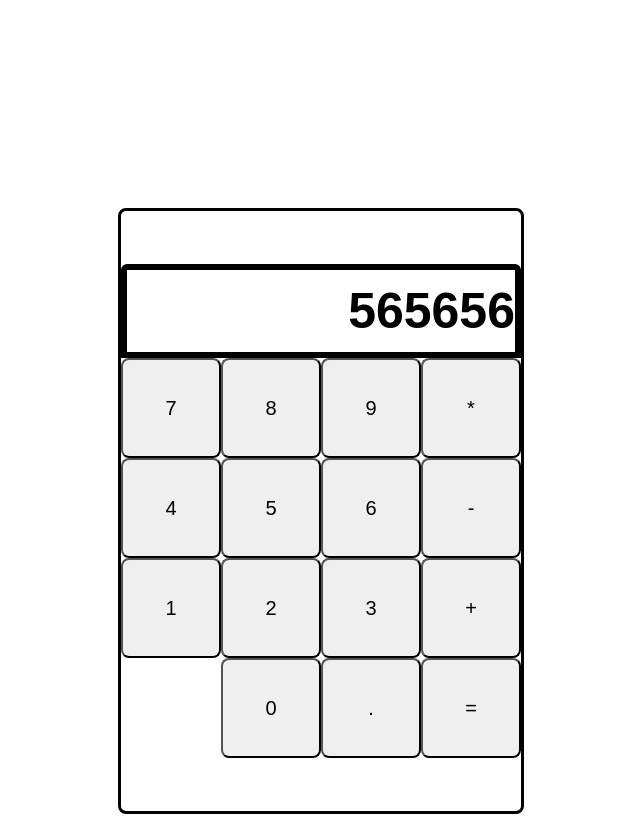
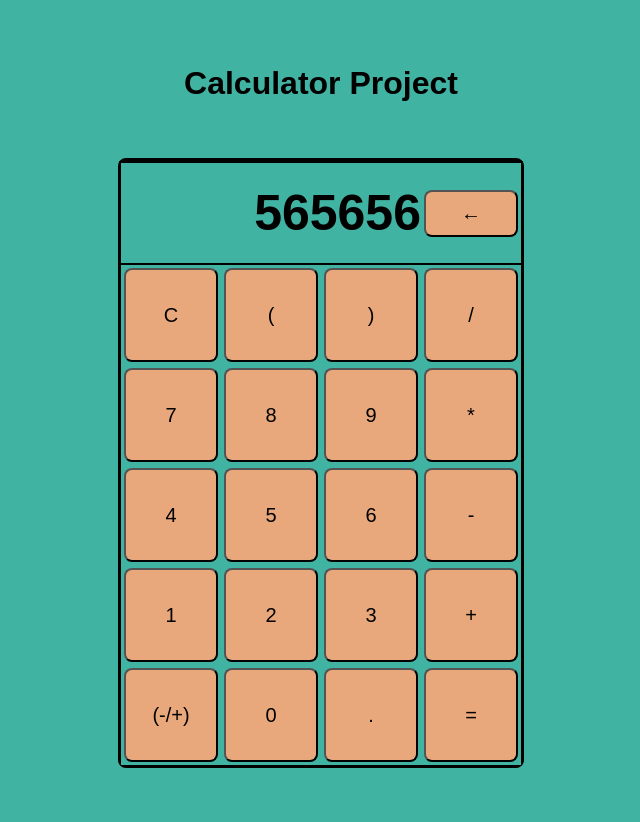
Before and after one commit to iUnknownGalaxy/Calculator-js, a plain HTML site: page index.html in a window 1280 px wide. Shown: the whole page, without its empty margins (319-959 px from the left). After the commit the page ends 800 px from the top, so only its background shows below. Drawn offline with Linux system fonts and the light colour scheme.

Commit message:
feat: Add delete button and adjust colors

```diff
--- a/index.html
+++ b/index.html
@@ -9,14 +9,12 @@
 </head>
 <body>
     <div id="header">
-
+        <h1>Calculator Project</h1>
     </div>
     <div id="container">
         <div id="calculator">
-            <div id ="top">
-
-            </div>
-            <div id="display">565656</div>
+            <div id="display">565656<button id="delete"></button></div>
+            <div id="adjusters"></div>
             <div id="bottom">
                 <div id="numbers"></div>
                 <div id="operators"></div>
--- a/javascript.js
+++ b/javascript.js
@@ -32,27 +32,38 @@ function createNumbers() {
     for(let i = 9; i >= 0; i--) {
         const numberButton = document.createElement("button");
         numberButton.textContent = `${i}`;
-        numberButton.style.cssText = numberStyle;
+        numberButton.style.cssText = buttonStyle;
         numbers.appendChild(numberButton);
         if(i === 1) {
             const dotButton = document.createElement("button");
             dotButton.textContent = ".";
-            dotButton.style.cssText = numberStyle;
+            dotButton.style.cssText = buttonStyle;
             numbers.appendChild(dotButton);
         }
     }
-    const emptyDiv = document.createElement("div");
-    emptyDiv.style.cssText = numberStyle;
-    numbers.appendChild(emptyDiv);
+    const negativeButton = document.createElement("button");
+    negativeButton.style.cssText = buttonStyle;
+    negativeButton.textContent = "(-/+)";
+    numbers.appendChild(negativeButton);
 }
 
 function createOperators() {
-    let operatorArray = ["*", "-", "+", "="]
+    let operatorArray = ["*", "-", "+", "="];
     for(let i = 0; i < operatorArray.length; i++) {
         const operatorButton = document.createElement("button");
         operatorButton.textContent = operatorArray[i];
-        operatorButton.style.cssText = numberStyle;
+        operatorButton.style.cssText = buttonStyle;
         operators.appendChild(operatorButton);
+    }
+}
+
+function createAdjusters() {
+    let adjusterArray = ["C", "(", ")", "/"];
+    for(let i = 0; i < adjusterArray.length; i++) {
+        const adjusterButton = document.createElement("button");
+        adjusterButton.textContent = adjusterArray[i];
+        adjusterButton.style.cssText = buttonStyle;
+        adjusters.appendChild(adjusterButton);
     }
 }
 
@@ -63,13 +74,14 @@ const calculator = document.getElementById("calculator");
 const display = document.getElementById("display");
 const numbers = document.getElementById("numbers");
 const operators = document.getElementById("operators");
+const adjusters = document.getElementById("adjusters");
+const deleteButton = document.getElementById("delete");
 const LAST_DIGIT = 9;
-const CALCULATOR_HEIGHT = 600;
 const CALCULATOR_WIDTH = 400;
 
 const calculatorStyle = `
     width: ${CALCULATOR_WIDTH}px;
-    height: ${CALCULATOR_HEIGHT}px;
+    height: auto;
     display: flex;
     justify-content:center;
     flex-direction: column;
@@ -77,14 +89,40 @@ const calculatorStyle = `
     border: solid black 3px;
     border-radius: 8px;
 `;
-const numberStyle = `
-    width: ${CALCULATOR_WIDTH/4}px;
-    height: ${CALCULATOR_WIDTH/4}px;
+const buttonStyle = `
+    width: ${(CALCULATOR_WIDTH-24)/4}px;
+    height: ${(CALCULATOR_WIDTH-24)/4}px;
     border-radius: 8px;
-    margin: 0px;
+    margin: 3px;
     font-size: 20px;
+    background-color: #e8a87c;
 `;
+
+const displayStyle = `
+    display: flex;
+    justify-content: end;
+    align-items: center;
+    width: ${CALCULATOR_WIDTH}px;
+    height: 100px;
+    font-size: 50px;
+    font-weight: bold;
+    border: solid 2px;
+`;
+
+const deleteButtonStyle = `
+    width: ${(CALCULATOR_WIDTH-24)/4}px;
+    height: ${(CALCULATOR_WIDTH-24)/8}px;
+    border-radius: 8px;
+    margin: 3px;
+    font-size: 20px;
+    background-color: #e8a87c;
+`;
+
 calculator.style.cssText = calculatorStyle;
+display.style.cssText = displayStyle;
+deleteButton.style.cssText = deleteButtonStyle;
+deleteButton.textContent = "←";
 
 createNumbers();
 createOperators();
+createAdjusters();
--- a/styles.css
+++ b/styles.css
@@ -2,15 +2,21 @@
  * Calculator width: 750px;
  * Calculator height: 1000px;
 */
+* {
+    font-family: Arial, Helvetica, sans-serif;
+    background-color: #41b3a3;
+}
 
 #header {
-    height: 200px;
+    height: 150px;
+    display: flex;
+    justify-content: center;
+    align-items: center;
 }
 
 #container {
     display: flex;
     justify-content: center;
-    font-family: Arial, Helvetica, sans-serif;
 }
 
 #numbers {
@@ -20,19 +26,6 @@
     flex-wrap: wrap;
 }
 
-#display {
-    display: flex;
-    justify-content: end;
-    width:388px;
-    font-size: 50px;
-    font-weight: bold;
-    border: solid black 6px;
-    border-top-left-radius: 6px;
-    border-top-right-radius: 6px;
-    padding-top: 12px;
-    padding-bottom: 12px;
-}
-
 #bottom {
     display: flex;
 }
```
